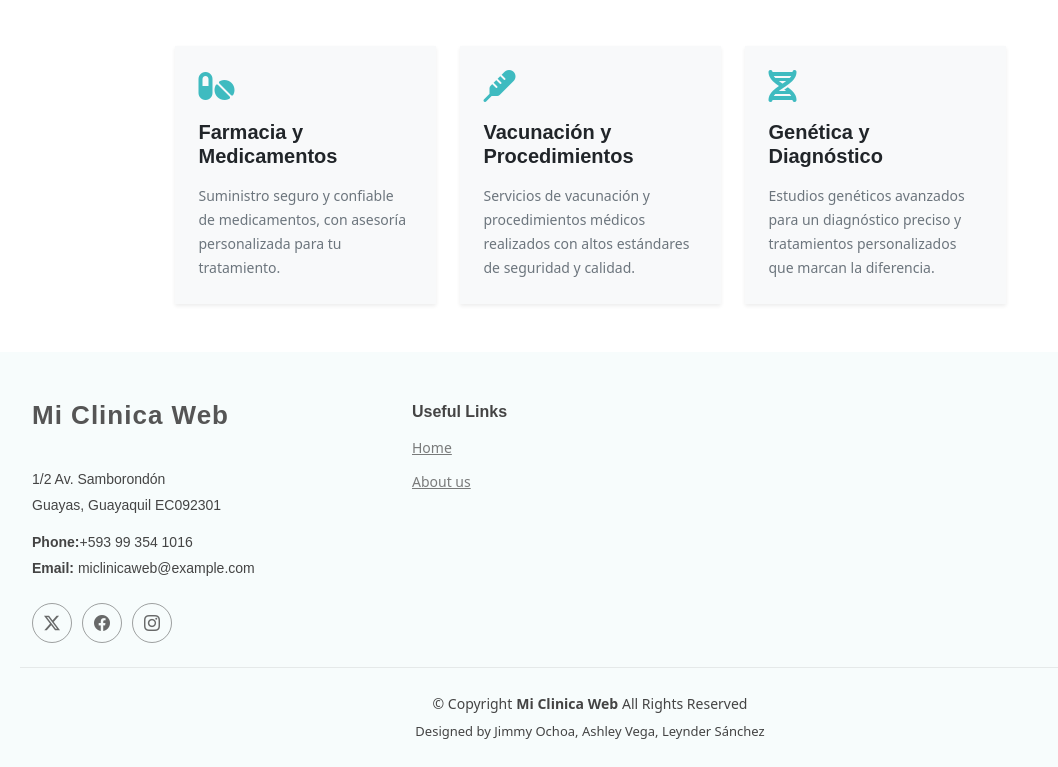
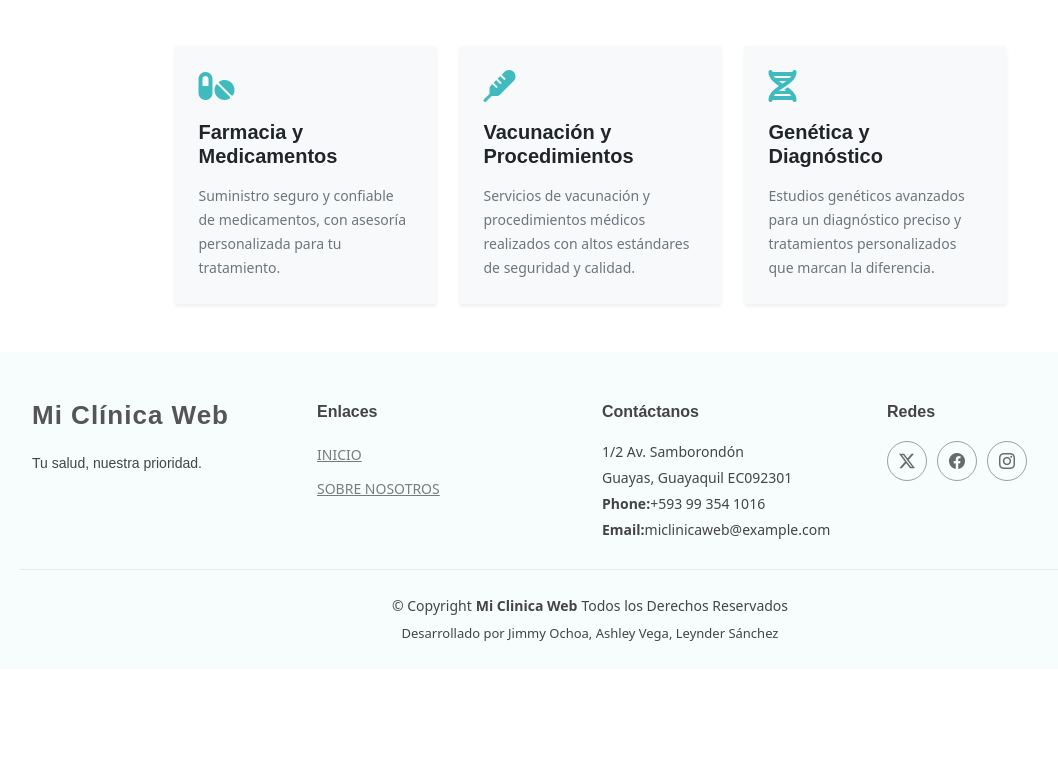
Before and after one commit to jimmyochoa/consultorio-web-app, an Angular app: page / in a window 1280 px wide. Shown: the part 682-1449 px from the top of the page, without its empty margins (50-1108 px from the left). After the commit the page ends 1351 px from the top, so only its background shows below. Built offline with nearby package versions, Linux system fonts and the light colour scheme.

Commit message:
refactor: clean up footer code and move CSS to component stylesheet

```diff
--- a/src/app/shared/footer/footer.component.css
+++ b/src/app/shared/footer/footer.component.css
@@ -0,0 +1,119 @@
+/*--------------------------------------------------------------
+# Global Footer
+--------------------------------------------------------------*/
+.footer {
+  color: var(--default-color);
+  background-color: var(--background-color);
+  font-size: 14px;
+  position: relative;
+}
+
+.footer .footer-top {
+  padding-top: 50px;
+}
+
+.footer .footer-about .logo {
+  line-height: 1;
+  margin-bottom: 25px;
+  text-decoration: none;
+}
+
+.footer .footer-about .logo span {
+  color: var(--heading-color);
+  font-family: var(--heading-font);
+  font-size: 26px;
+  font-weight: 700;
+  letter-spacing: 1px;
+}
+
+.footer .footer-about p {
+  font-size: 14px;
+  font-family: var(--heading-font);
+}
+
+.footer .social-links a {
+  display: flex;
+  align-items: center;
+  justify-content: center;
+  width: 40px;
+  height: 40px;
+  border-radius: 50%;
+  border: 1px solid color-mix(in srgb, var(--default-color), transparent 50%);
+  font-size: 16px;
+  color: color-mix(in srgb, var(--default-color), transparent 20%);
+  margin-right: 10px;
+  transition: 0.3s;
+}
+
+.footer .social-links a:hover {
+  color: var(--accent-color);
+  border-color: var(--accent-color);
+}
+
+.footer h4 {
+  font-size: 16px;
+  font-weight: bold;
+  position: relative;
+  padding-bottom: 12px;
+}
+
+.footer .footer-links {
+  margin-bottom: 30px;
+}
+
+.footer .footer-links ul {
+  list-style: none;
+  padding: 0;
+  margin: 0;
+}
+
+.footer .footer-links ul i {
+  padding-right: 2px;
+  font-size: 12px;
+  line-height: 0;
+}
+
+.footer .footer-links ul li {
+  padding: 10px 0;
+  display: flex;
+  align-items: center;
+}
+
+.footer .footer-links ul li:first-child {
+  margin-top: 15px;
+  padding-top: 0;
+}
+
+.footer .footer-links ul a {
+  color: color-mix(in srgb, var(--default-color), transparent 30%);
+  display: inline-block;
+  line-height: 1;
+}
+
+.footer .footer-links ul a:hover {
+  color: var(--accent-color);
+}
+
+.footer .footer-contact p {
+  margin-bottom: 5px;
+}
+
+.footer .copyright {
+  padding: 25px 0;
+  border-top: 1px solid color-mix(in srgb, var(--default-color), transparent 90%);
+}
+
+.footer .copyright p {
+  margin-bottom: 0;
+}
+
+.footer .credits {
+  margin-top: 8px;
+  font-size: 13px;
+}
+
+.footer .footer-social h4 {
+  font-size: 16px;
+  font-weight: bold;
+  padding-bottom: 12px;
+}
--- a/src/app/shared/footer/footer.component.html
+++ b/src/app/shared/footer/footer.component.html
@@ -1,33 +1,49 @@
 <footer id="footer" class="footer light-background">
   <div class="container footer-top">
     <div class="row gy-4">
-      <div class="col-lg-4 col-md-6 footer-about">
-        <a href="#home" class="logo d-flex align-items-center">
-          <span class="sitename">Mi Clinica Web</span>
+      <!-- Columna 1: Sitename -->
+      <div class="col-lg-3 col-md-6 footer-about">
+        <a href="#" class="logo d-flex align-items-center">
+          <span class="sitename">Mi Clínica Web</span>
         </a>
-        <div class="footer-contact pt-3">
-          <p>1/2 Av. Samborondón</p>
-          <p>Guayas, Guayaquil EC092301</p>
-          <p class="mt-3">
-            <strong>Phone:</strong> <span>+593 99 354 1016</span>
-          </p>
-          <p>
-            <strong>Email:</strong> <span> miclinicaweb&#64;example.com</span>
-          </p>
-        </div>
-        <div class="social-links d-flex mt-4">
-          <a href=""><i class="bi bi-twitter-x"></i></a>
-          <a href=""><i class="bi bi-facebook"></i></a>
-          <a href=""><i class="bi bi-instagram"></i></a>
-        </div>
+        <p>Tu salud, nuestra prioridad.</p>
       </div>
 
-      <div class="col-lg-2 col-md-3 footer-links">
-        <h4>Useful Links</h4>
+      <!-- Columna 2: Links -->
+      <div class="col-lg-3 col-md-6 footer-links">
+        <h4>Enlaces</h4>
         <ul>
-          <li><a href="#">Home</a></li>
-          <li><a href="#">About us</a></li>
+          <li>
+            <a
+              routerLink="/"
+              routerLinkActive="active"
+              [routerLinkActiveOptions]="{ exact: true }"
+              >INICIO</a
+            >
+          </li>
+          <li>
+            <a routerLink="/about" routerLinkActive="active">SOBRE NOSOTROS</a>
+          </li>
         </ul>
+      </div>
+
+      <!-- Columna 3: Contáctanos -->
+      <div class="col-lg-3 col-md-6 footer-contact">
+        <h4>Contáctanos</h4>
+        <p>1/2 Av. Samborondón</p>
+        <p>Guayas, Guayaquil EC092301</p>
+        <p><strong>Phone:</strong> <span>+593 99 354 1016</span></p>
+        <p><strong>Email:</strong> <span>miclinicaweb&#64;example.com</span></p>
+      </div>
+
+      <!-- Columna 4: Redes Sociales -->
+      <div class="col-lg-3 col-md-6 footer-social">
+        <h4>Redes</h4>
+        <div class="social-links d-flex mt-2">
+          <a href="#"><i class="bi bi-twitter-x"></i></a>
+          <a href="#"><i class="bi bi-facebook"></i></a>
+          <a href="#"><i class="bi bi-instagram"></i></a>
+        </div>
       </div>
     </div>
   </div>
@@ -36,14 +52,10 @@
     <p>
       © <span>Copyright</span>
       <strong class="px-1 sitename">Mi Clinica Web</strong>
-      <span>All Rights Reserved</span>
+      <span>Todos los Derechos Reservados</span>
     </p>
     <div class="credits">
-      <!-- All the links in the footer should remain intact. -->
-      <!-- You can delete the links only if you've purchased the pro version. -->
-      <!-- Licensing information: https://bootstrapmade.com/license/ -->
-      <!-- Purchase the pro version with working PHP/AJAX contact form: [buy-url] -->
-      Designed by Jimmy Ochoa, Ashley Vega, Leynder Sánchez
+      Desarrollado por Jimmy Ochoa, Ashley Vega, Leynder Sánchez
     </div>
   </div>
 </footer>
--- a/src/app/shared/footer/footer.component.ts
+++ b/src/app/shared/footer/footer.component.ts
@@ -1,8 +1,9 @@
 import { Component } from '@angular/core';
+import { RouterModule } from '@angular/router';
 
 @Component({
   selector: 'app-footer',
-  imports: [],
+  imports: [RouterModule],
   templateUrl: './footer.component.html',
   styleUrl: './footer.component.css'
 })
--- a/src/styles.css
+++ b/src/styles.css
@@ -73,119 +73,6 @@ h6 {
 }
 
 /*--------------------------------------------------------------
-# Global Footer
---------------------------------------------------------------*/
-.footer {
-  color: var(--default-color);
-  background-color: var(--background-color);
-  font-size: 14px;
-  position: relative;
-}
-
-.footer .footer-top {
-  padding-top: 50px;
-}
-
-.footer .footer-about .logo {
-  line-height: 1;
-  margin-bottom: 25px;
-  text-decoration: none;
-}
-
-.footer .footer-about .logo span {
-  color: var(--heading-color);
-  font-family: var(--heading-font);
-  font-size: 26px;
-  font-weight: 700;
-  letter-spacing: 1px;
-}
-
-.footer .footer-about p {
-  font-size: 14px;
-  font-family: var(--heading-font);
-}
-
-.footer .social-links a {
-  display: flex;
-  align-items: center;
-  justify-content: center;
-  width: 40px;
-  height: 40px;
-  border-radius: 50%;
-  border: 1px solid color-mix(in srgb, var(--default-color), transparent 50%);
-  font-size: 16px;
-  color: color-mix(in srgb, var(--default-color), transparent 20%);
-  margin-right: 10px;
-  transition: 0.3s;
-}
-
-.footer .social-links a:hover {
-  color: var(--accent-color);
-  border-color: var(--accent-color);
-}
-
-.footer h4 {
-  font-size: 16px;
-  font-weight: bold;
-  position: relative;
-  padding-bottom: 12px;
-}
-
-.footer .footer-links {
-  margin-bottom: 30px;
-}
-
-.footer .footer-links ul {
-  list-style: none;
-  padding: 0;
-  margin: 0;
-}
-
-.footer .footer-links ul i {
-  padding-right: 2px;
-  font-size: 12px;
-  line-height: 0;
-}
-
-.footer .footer-links ul li {
-  padding: 10px 0;
-  display: flex;
-  align-items: center;
-}
-
-.footer .footer-links ul li:first-child {
-  padding-top: 0;
-}
-
-.footer .footer-links ul a {
-  color: color-mix(in srgb, var(--default-color), transparent 30%);
-  display: inline-block;
-  line-height: 1;
-}
-
-.footer .footer-links ul a:hover {
-  color: var(--accent-color);
-}
-
-.footer .footer-contact p {
-  margin-bottom: 5px;
-}
-
-.footer .copyright {
-  padding: 25px 0;
-  border-top: 1px solid color-mix(in srgb, var(--default-color), transparent 90%);
-}
-
-.footer .copyright p {
-  margin-bottom: 0;
-}
-
-.footer .credits {
-  margin-top: 8px;
-  font-size: 13px;
-}
-
-/*--------------------------------------------------------------
 # Global Sections
 --------------------------------------------------------------*/
 section,
```
